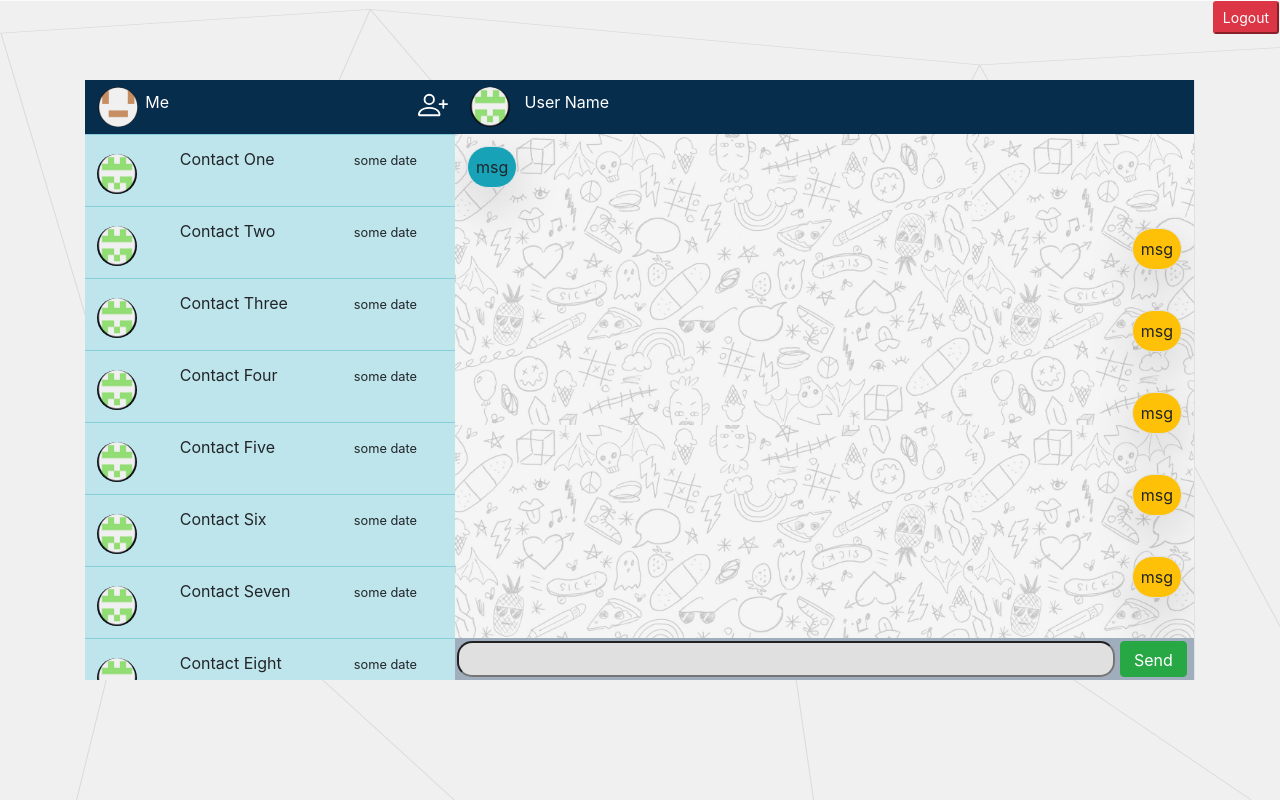
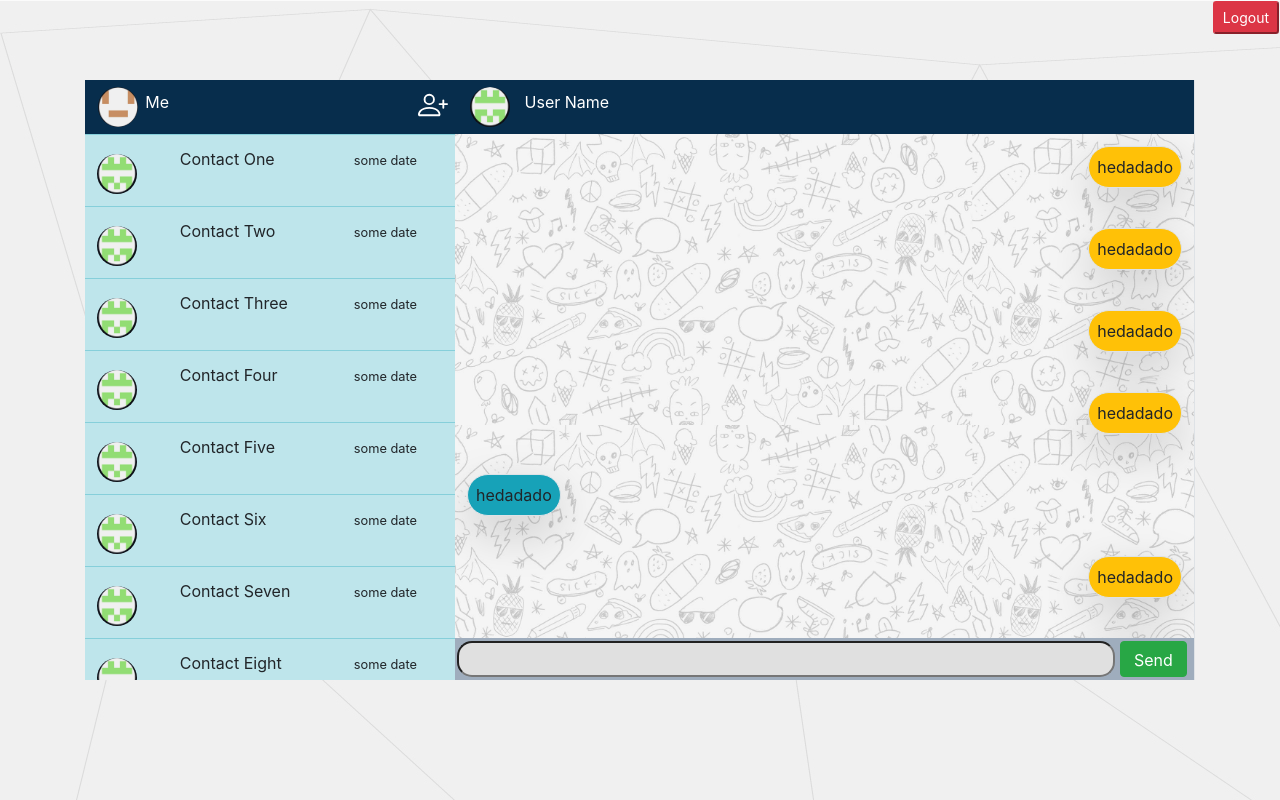
Before and after one commit to GLPRL/AdvProg2-2, a JavaScript app: page / in a window 1280 px wide. Built offline with nearby package versions, Linux system fonts and the light colour scheme; the HTML template or start-up script is replaced by a standard one.

Commit message:
created message componet

```diff
--- /dev/null
+++ b/src/ChatApp/Right/ChatMessages/ChatMessage.js
@@ -0,0 +1,25 @@
+function ChatMessage({msg, floatValue}) {
+
+    if (floatValue == "float-right") {
+        const classN = ["bg-warning p-2 border rounded-pill shadow-lg mb-3", floatValue].join(' ');
+        return(
+            <tr>
+                <td>
+                    <p className={classN} >{msg}</p>
+                </td>
+            </tr>);
+    } else {
+        const classN = ["bg-info p-2 border rounded-pill shadow-lg mb-3", floatValue].join(' ');
+        return(
+            <tr>
+                <td>
+                    <p className={classN} >{msg}</p>
+                </td>
+            </tr>);
+    }
+
+
+
+}
+
+export default ChatMessage;
--- a/src/ChatApp/Right/ChatMessages/ChatMessages.js
+++ b/src/ChatApp/Right/ChatMessages/ChatMessages.js
@@ -1,45 +1,22 @@
+import ChatMessage from "./ChatMessage";
+
 function ChatMessages() {
     return(
         <div className="msgScroll">
             <table className="table table-borderless ">
-                <tbody>
-                <tr>
-                    <td>
-                        <p className="bg-info  p-2 border  rounded-pill  shadow-lg mb-3  float-left ">msg </p>
-                    </td>
-                </tr>
-                </tbody>
-                <tbody>
-                <tr>
-                    <td>
-                        <p className="bg-warning  p-2 border  rounded-pill  shadow-lg mb-3  float-right ">msg </p>
-                    </td>
-                </tr>
-                <tr>
-                    <td>
-                        <p className="bg-warning  p-2 border  rounded-pill  shadow-lg mb-3  float-right ">msg </p>
-                    </td>
-                </tr>
-                <tr>
-                    <td>
-                        <p className="bg-warning  p-2 border  rounded-pill  shadow-lg mb-3  float-right ">msg </p>
-                    </td>
-                </tr>
-                <tr>
-                    <td>
-                        <p className="bg-warning  p-2 border  rounded-pill  shadow-lg mb-3  float-right ">msg </p>
-                    </td>
-                </tr>
-                <tr>
-                    <td>
-                        <p className="bg-warning  p-2 border  rounded-pill  shadow-lg mb-3  float-right ">msg </p>
-                    </td>
-                </tr>
-                <tr>
-                    <td>
-                        <p className="bg-warning  p-2 border  rounded-pill  shadow-lg mb-3  float-right ">msg </p>
-                    </td>
-                </tr>
+            <tbody>
+                <ChatMessage msg="hedadado" floatValue={"float-right"}/>
+                <ChatMessage msg="hedadado" floatValue={"float-right"}/>
+                <ChatMessage msg="hedadado" floatValue={"float-right"}/>
+                <ChatMessage msg="hedadado" floatValue={"float-right"}/>
+                <ChatMessage msg="hedadado" floatValue={"float-left"}/>
+                <ChatMessage msg="hedadado" floatValue={"float-right"}/>
+                <ChatMessage msg="hedadado" floatValue={"float-right"}/>
+                <ChatMessage msg="hedadado" floatValue={"float-right"}/>
+                <ChatMessage msg="hedadado" floatValue={"float-right"}/>
+                <ChatMessage msg="hedadado" floatValue={"float-right"}/>
+                <ChatMessage msg="hedadado" floatValue={"float-right"}/>
+                <ChatMessage msg="hedadado" floatValue={"float-right"}/>
                 </tbody>
             </table>
         </div>
```
